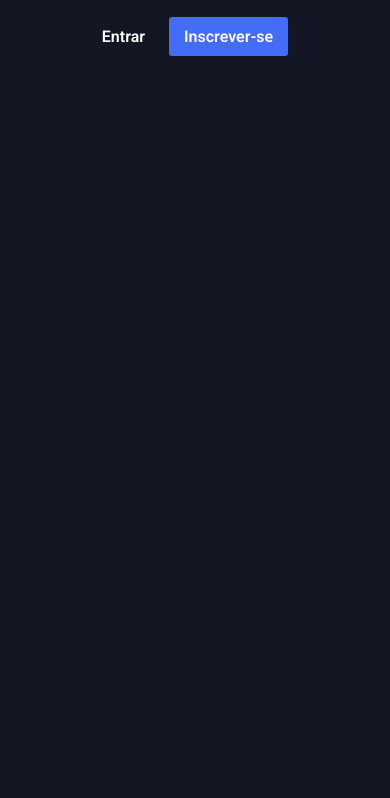
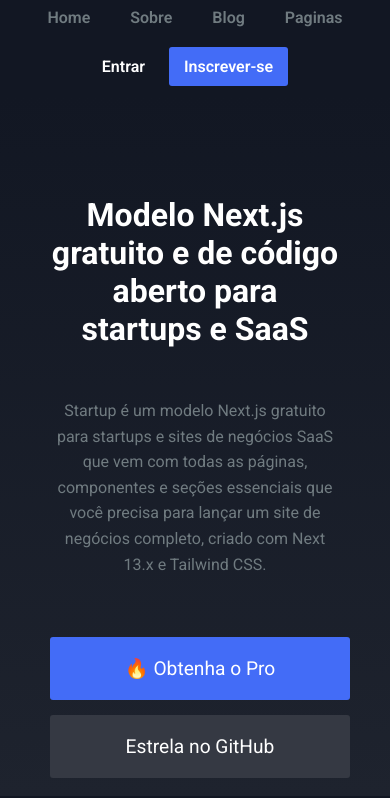
Before and after one commit to LucasDickel/fuystup, a plain HTML site: page index.html in a window 390 px wide. Shown: the part 110-908 px from the top of the page. Before the commit the page ends 844 px from the top, so only its background shows below. Drawn offline with Linux system fonts and the light colour scheme.

Commit message:
update fuystup

```diff
--- a/estilo/style.css
+++ b/estilo/style.css
@@ -74,6 +74,72 @@ nav .logo a {
 .btn-login .inscrever-se:hover {
     background-color: #6387fc;
     transition: 0.5s;
+}
+/*FIM CABEÇALHO*/
+
+/*PRIMEIRA SECTION*/
+.primeira-section {
+    display: flex;
+    align-items: center;
+    flex-direction: column;
+    margin: auto;
+    background: linear-gradient(to bottom, #121723, #1E232E);
+    height: 600px;
+    padding: 50px;
+    flex-wrap: rap;
+}
+
+.primeira-section h1 {
+    color: #fff;
+    font-size: 3em;
+    text-align: center;
+    padding: 50px 0px;
+    font-weight: bolder;
+}
+
+.primeira-section p {
+    color: #707B80;
+    font-size: 1.3em;
+    line-height: 1.6em;
+    text-align: center;
+    padding: 0px 0px 40px 0px;
+}
+
+.btn-primeira-section {
+    text-align: center;
+    width: 100%;
+    margin: auto;
+}
+
+.btn-primeira-section a {
+    color: #fff;
+    text-decoration: none;
+    font-size: 1.2em;
+    padding: 15px 20px;
+    border-radius: 3px;
+}
+
+.btn-azul {
+    background-color: #436CF7;
+    margin-right: 20px;
+}
+
+.btn-azul:hover {
+    background-color: #415DCF;
+    transition: 0.7s;
+}
+
+.btn-azul::before {
+  content: "🔥 ";
+}
+
+.btn-cinza {
+    background-color: #353943;
+}
+
+.btn-cinza:hover {
+    background-color: #2C303B;
+    transition: 0.7s;
 }
 
 /*PAGINA DE LOGIN*/
@@ -235,13 +301,49 @@ form .mantenha-conectado {
 /* Celular grande: até 768px */
 @media(max-width: 768px) {
 
+    /* CABEÇALHO */
     .menu {
         align-items: center;
         padding: 30px 0px;
     }
 
+    nav .logo {
+        padding-top: 30px;
+    }
 
-    /* FORMULAROP LOGIN */
+    /* PRIMEIRA SECTION */
+
+    .primeira-section h1  {
+        font-size: 2em;
+    }
+
+    .primeira-section h1 br {
+        display: none;
+    }
+
+    .primeira-section p {
+        font-size: 1em;
+    }
+
+    .primeira-section p br {
+        display: none;
+    }
+
+    .btn-primeira-section {
+        flex-direction: column;
+        display: flex;
+        padding: 20px 0px;
+        gap: 15px;
+    }
+
+    .btn-primeira-section a {
+        width: 300px;
+        margin: auto;
+        padding: 20px 0px;
+    }
+
+
+    /* FORMULARIO LOGIN */
     .formulario-login {
         width: 260px;
     }
@@ -262,10 +364,14 @@ form .mantenha-conectado {
 /* Celular pequeno: até 480px */
 @media(max-width: 480px) {
 
+    /* CABEÇALHO */
     .menu {
         align-items: center;
         padding: 30px 0px;
     }
+
+    /* PRIMEIRA SECTION */
+
 
     /* FORMULAROP LOGIN */
     .formulario-login {
--- a/index.html
+++ b/index.html
@@ -44,5 +44,16 @@
             </nav>
         </header>
 
+        <main>
+            <section class="primeira-section">
+                <h1>Modelo Next.js gratuito e de <br> código aberto para startups e <br> SaaS</h1>
+                <p>Startup é um modelo Next.js gratuito para startups e sites de negócios SaaS <br> que vem com todas as páginas, componentes e seções essenciais que você precisa <br> para lançar um site de negócios completo, criado com Next 13.x e Tailwind CSS.</p>
+                <div class="btn-primeira-section">
+                    <a class="btn-azul" href="#">Obtenha o Pro</a>
+                    <a class="btn-cinza" href="#">Estrela no GitHub</a>
+                </div>
+            </section>
+        </main>
+
     </body>
 </html>
```
